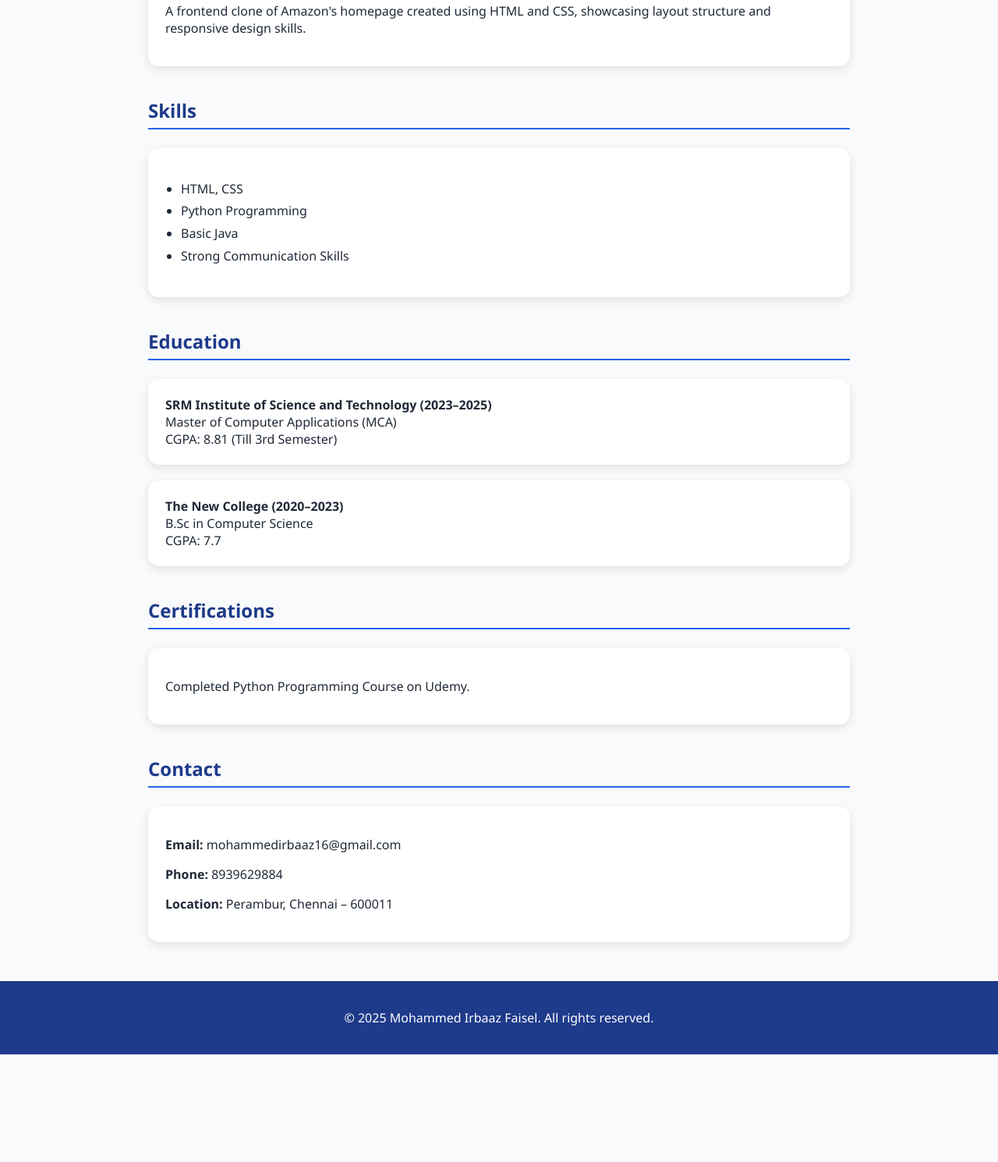
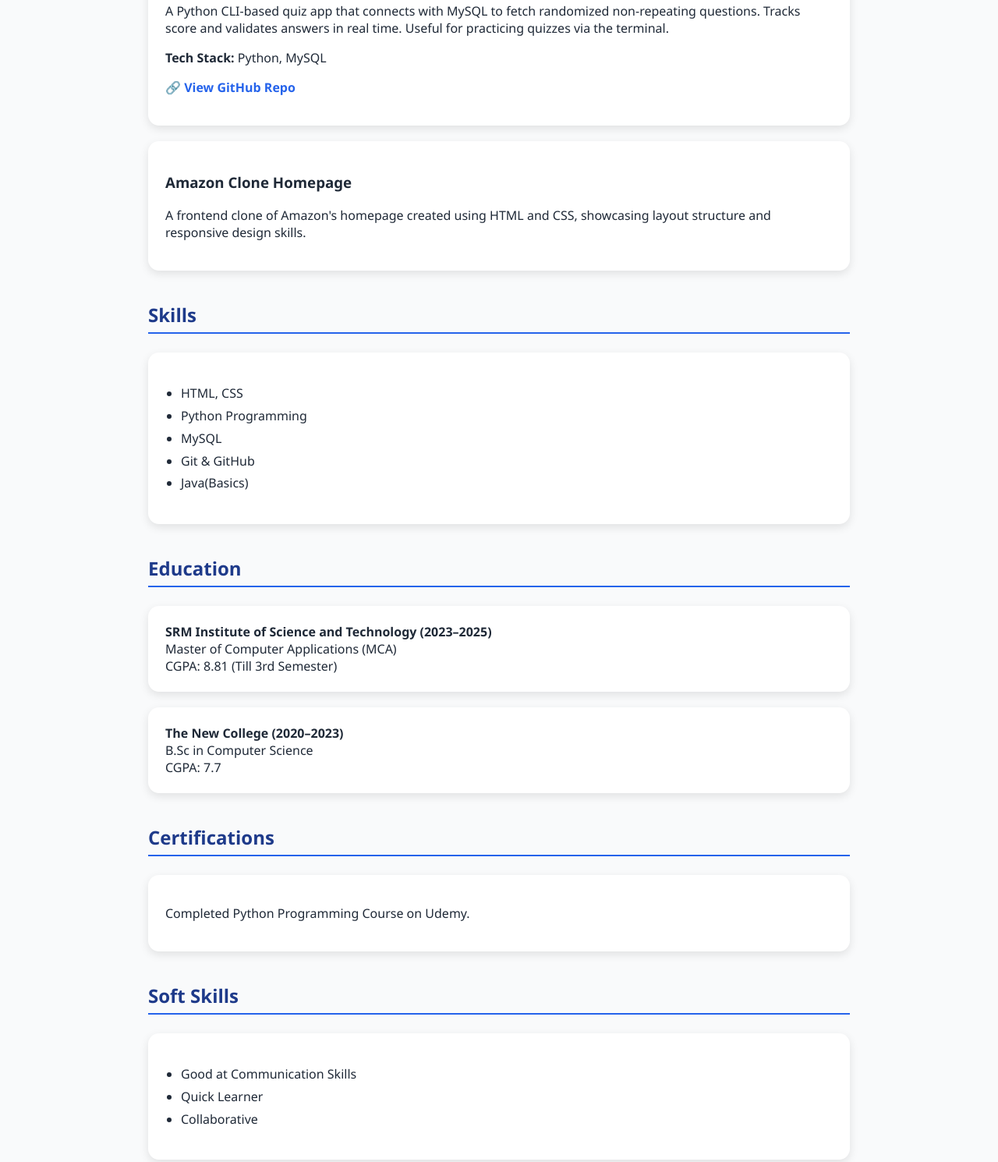
Before and after one commit to MohammedIrbaazFaisel/Portfolio, a plain HTML site: page index.html in a window 1280 px wide. Shown: the part 878-2368 px from the top of the page at 78% size. Before the commit the page ends 2230 px from the top, so only its background shows below. Drawn offline with Linux system fonts and the light colour scheme.

Commit message:
Add New project

```diff
--- a/index.html
+++ b/index.html
@@ -109,12 +109,11 @@
     <h1>Mohammed Irbaaz Faisel N</h1>
     <p>MCA Student</p>
   </header>
-  <!-- this section is about me -->
 
   <section>
     <h2>About Me</h2>
     <div class="card">
-      <p>Motivated MCA student with a strong foundation in software development. Passionate about learning and applying technical skills to real-world projects. Seeking an opportunity to contribute effectively while growing as a developer in a dynamic environment</p>
+      <p>Motivated MCA student with a strong foundation in software development. Passionate about learning and applying technical skills to real-world projects. Seeking an opportunity to contribute effectively while growing as a developer in a dynamic environment.</p>
     </div>
   </section>
 
@@ -125,6 +124,13 @@
       <h3>Pharma Find – Medicine Availability Finder</h3>
       <p>A web app where users can find medicines in different medical stores. Admins can manage store inventory. Built using HTML, CSS, and JavaScript with localStorage.</p>
       <p><a href="https://mohammedirbaazfaisel.github.io/pharma_find_project/intro.html" target="_blank">🔗 View Project</a></p>
+    </div>
+
+    <div class="card">
+      <h3>Quiz Generator – Terminal-Based Python Project</h3>
+      <p>A Python CLI-based quiz app that connects with MySQL to fetch randomized non-repeating questions. Tracks score and validates answers in real time. Useful for practicing quizzes via the terminal.</p>
+      <p><strong>Tech Stack:</strong> Python, MySQL</p>
+      <p><a href="https://github.com/MohammedIrbaazFaisel/Quiz_Genarator" target="_blank">🔗 View GitHub Repo</a></p>
     </div>
 
     <div class="card">
@@ -139,8 +145,9 @@
       <ul>
         <li>HTML, CSS</li>
         <li>Python Programming</li>
-        <li>Basic Java</li>
-        <li>Strong Communication Skills</li>
+        <li>MySQL</li>
+        <li>Git & GitHub</li>
+        <li>Java(Basics)</li>
       </ul>
     </div>
   </section>
@@ -168,6 +175,16 @@
     </div>
   </section>
 
+    <section>
+    <h2>Soft Skills</h2>
+    <div class="card">
+      <ul>
+        <li>Good at Communication Skills</li>
+        <li>Quick Learner</li>
+        <li>Collaborative</li>
+      </ul>
+    </div>
+  </section>
   <section>
     <h2>Contact</h2>
     <div class="card">
```
